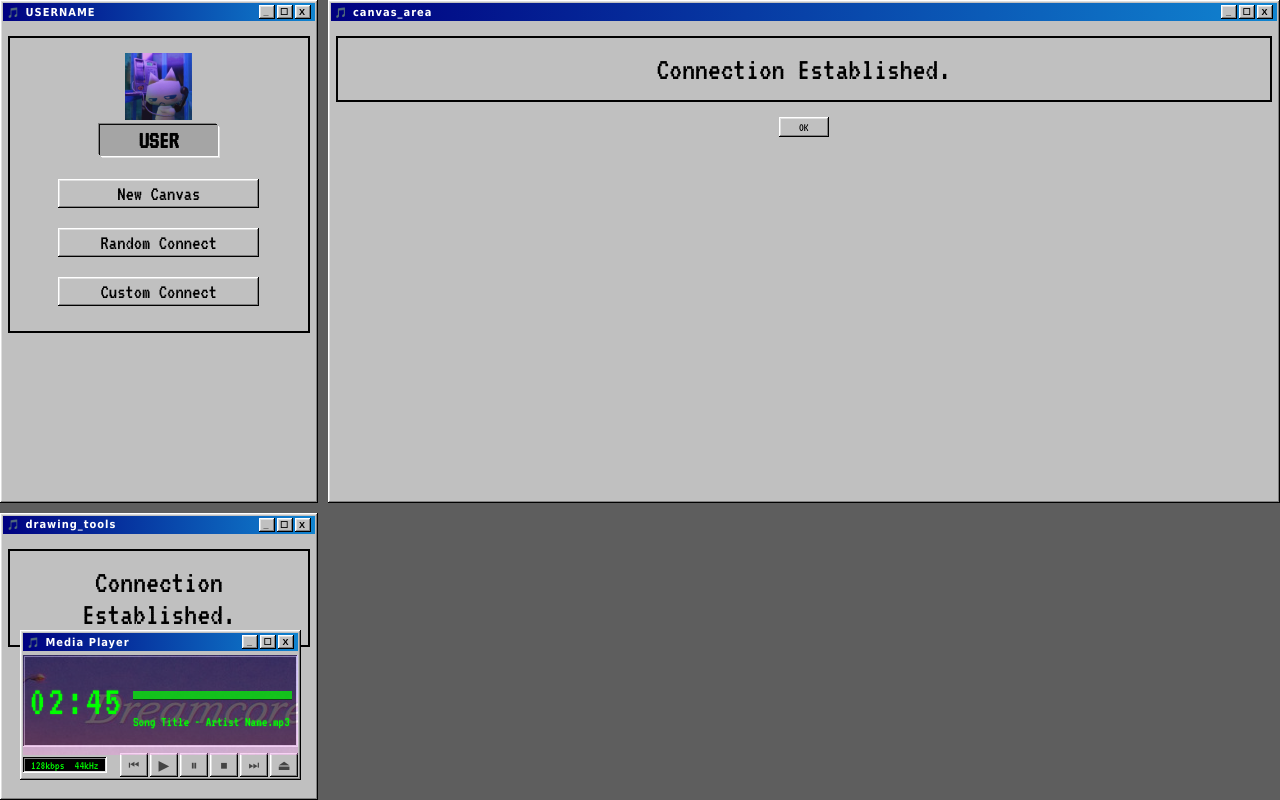
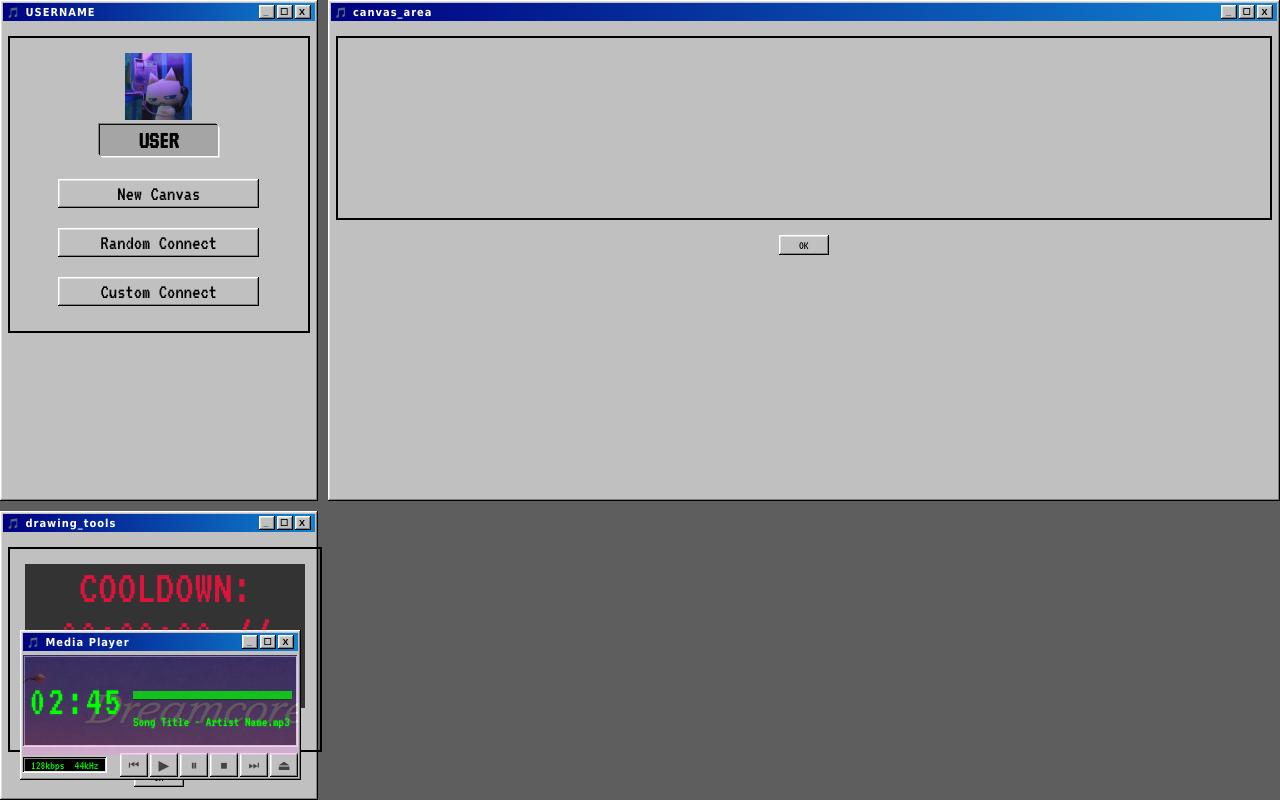
Before and after one commit to MrZahourek/shared-canvas-2, a PHP site: page /UI/canvas.html in a window 1280 px wide. Run offline with PHP 8.4, Linux system fonts and the light colour scheme; a map, chart or similar area stays blank; some web fonts are replaced.

Commit message:
few updates

```diff
--- a/UI/canvas.html
+++ b/UI/canvas.html
@@ -56,7 +56,7 @@
             </div>
         </div>
         <div class="window_content canvas_area">
-            <span class="window_content_text">Connection Established.</span>
+            <canvas id="main_canvas"></canvas>
         </div>
         <div class="window_footer">
             <button class="window_btn">OK</button>
@@ -103,7 +103,18 @@
             </div>
         </div>
         <div class="window_content drawing_tools">
-            <span class="window_content_text">Connection Established.</span>
+            <div class="draw_timer">
+                <span> COOLDOWN: </span>
+                <span> 00:00:00 </span>
+                <span> // </span>
+                <span> READY </span>
+            </div>
+            <div class="color_picks">
+                <input type="color" name="" id="">
+                <input type="color" name="" id="">
+                <input type="color" name="" id="">
+                <input type="color" name="" id="">
+            </div>
         </div>
         <div class="window_footer">
             <button class="window_btn">OK</button>
--- a/UI/css/window_content.css
+++ b/UI/css/window_content.css
@@ -114,4 +114,22 @@
 }
 
 /* -- drawing_tools -- */
-.drawing_tools {}
+.drawing_tools {
+    display: flex;
+    justify-content: center;
+    align-items: stretch;
+    flex-direction: column;
+
+    width: 90%;
+}
+
+.draw_timer {
+    background-color: #333333;
+    color: crimson;
+    font-size: 3rem;
+}
+
+.color_picks {
+    display: flex;
+    flex-direction: row;
+}
```
Also changed, not shown: UI/welcome.html (added, +10 -0 lines).
